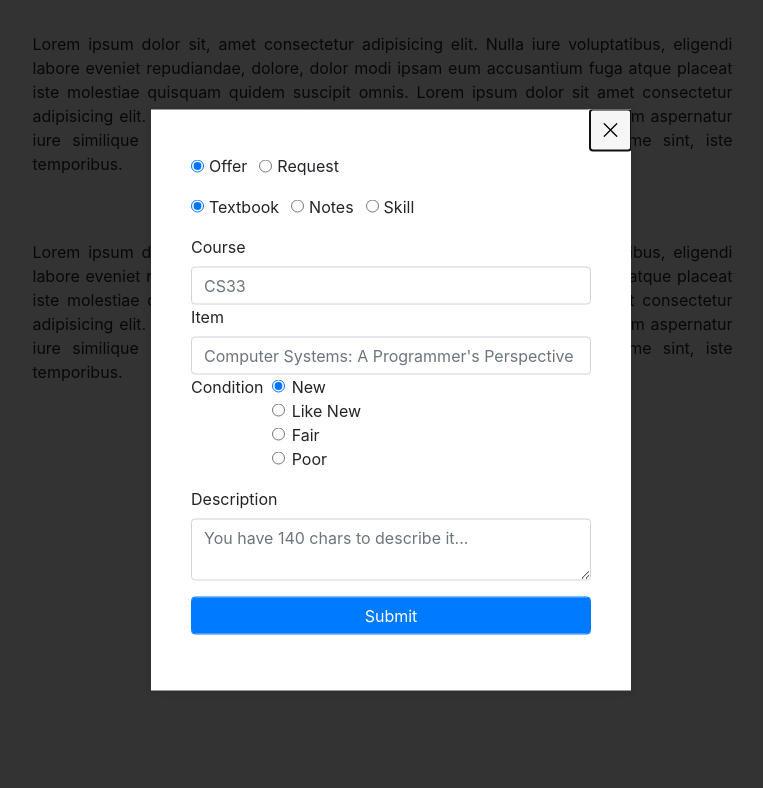
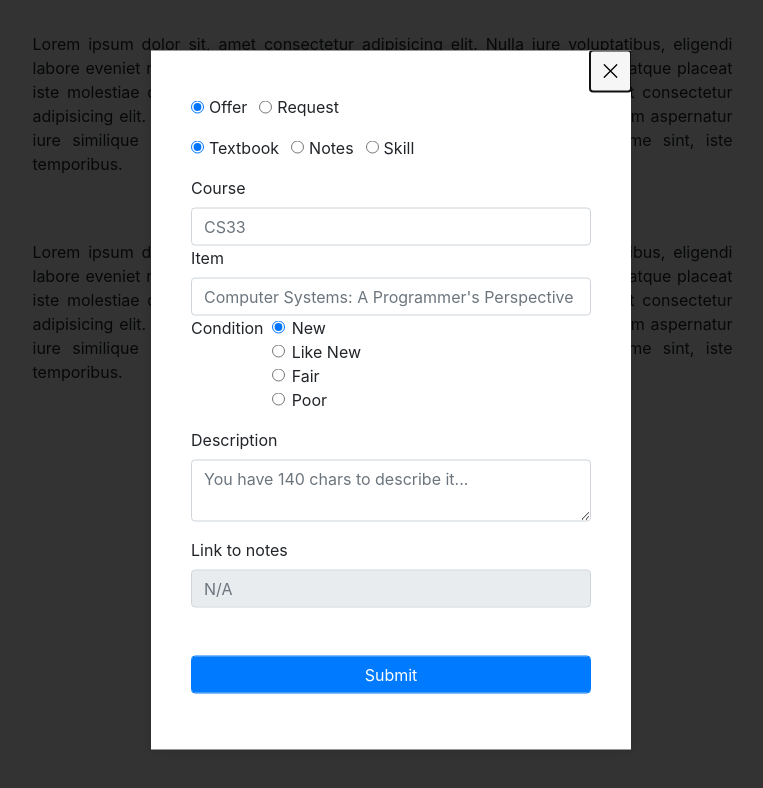
Before and after one commit to CSMT-Westwood/eXchange, a React (Create React App) app in the folder exchange/: page / in a window 1280 px wide. Both pictures are taken after a click on the button "Offer/Request". Shown: the top 788 px of the page, without its empty margins (249-1012 px from the left). Built offline with nearby package versions, Linux system fonts and the light colour scheme.

Commit message:
Added link option to offer/req post

```diff
--- a/exchange/src/components/Form.js
+++ b/exchange/src/components/Form.js
@@ -9,7 +9,8 @@ export class Form extends React.Component {
 			course: '',
 			itemName: '',
 			condition: 0, //from 0 (best) to 3 (worst)
-			description: ''
+			description: '',
+			link:''
 
 		};
 		this.handleChange = this.handleChange.bind(this);
@@ -206,10 +207,21 @@ export class Form extends React.Component {
 						onChange={this.handleChange}
 					/>
 				</div>
+				<label htmlFor="Link to notes">Link to notes</label>
+				<input
+					className="form-control" //TODO: this is currently tot React-y and slow on DOM but does the job
+					disabled={ this.state.typeOfItem !==1}
+					id="link"
+					name="link"
+					value={this.state.link}
+					placeholder={this.state.typeOfItem === 1 ? "http://drive.google.com/blah": "N/A"}
+					onChange={this.handleChange}
+				/>
 
-				<div className="form-group">
-					<button className="form-control btn btn-primary" type="submit">
-						Submit
+
+					<div className="form-group pt-5">
+						<button className="form-control btn btn-primary" type="submit">
+							Submit
         </button>
 				</div>
 			</form>
```
